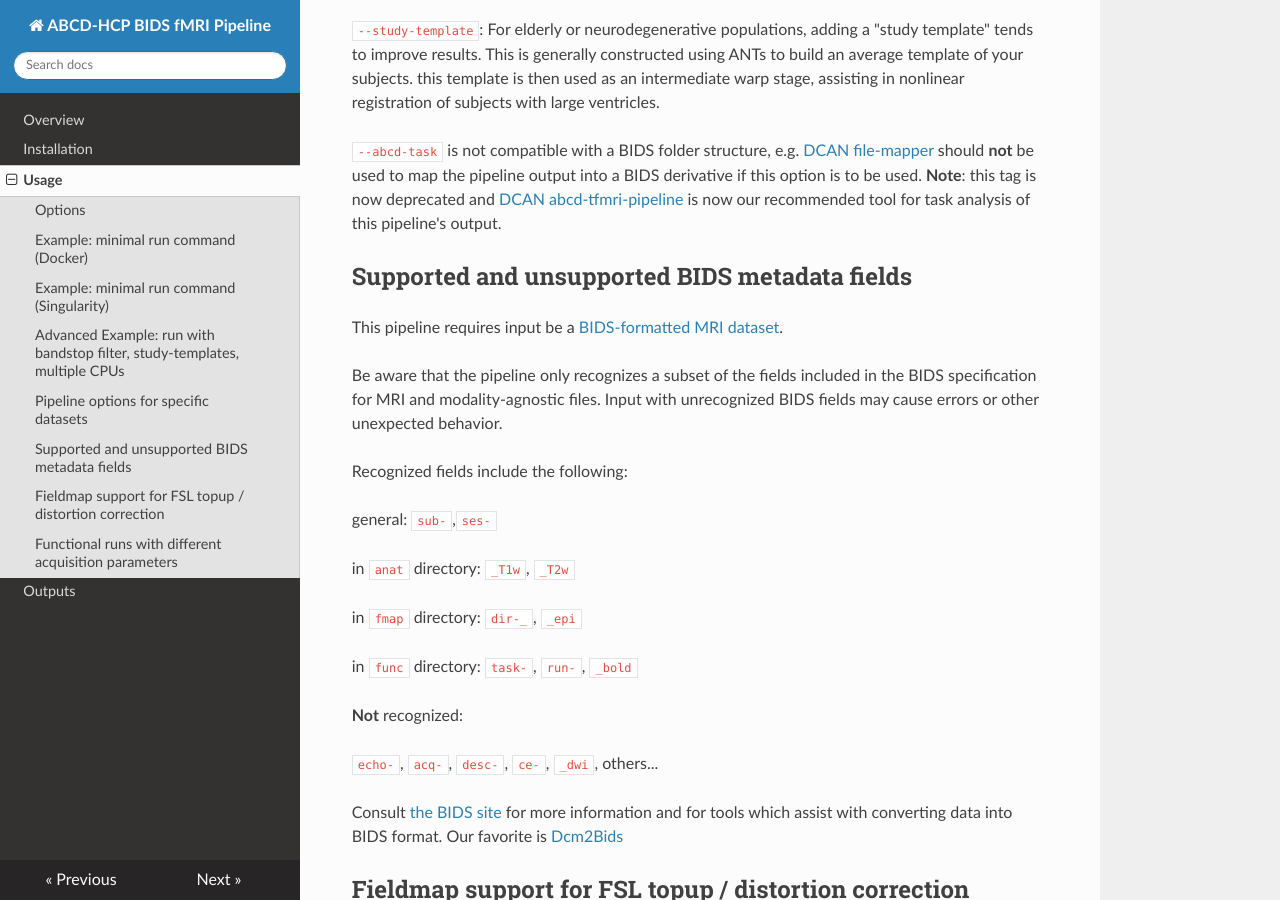
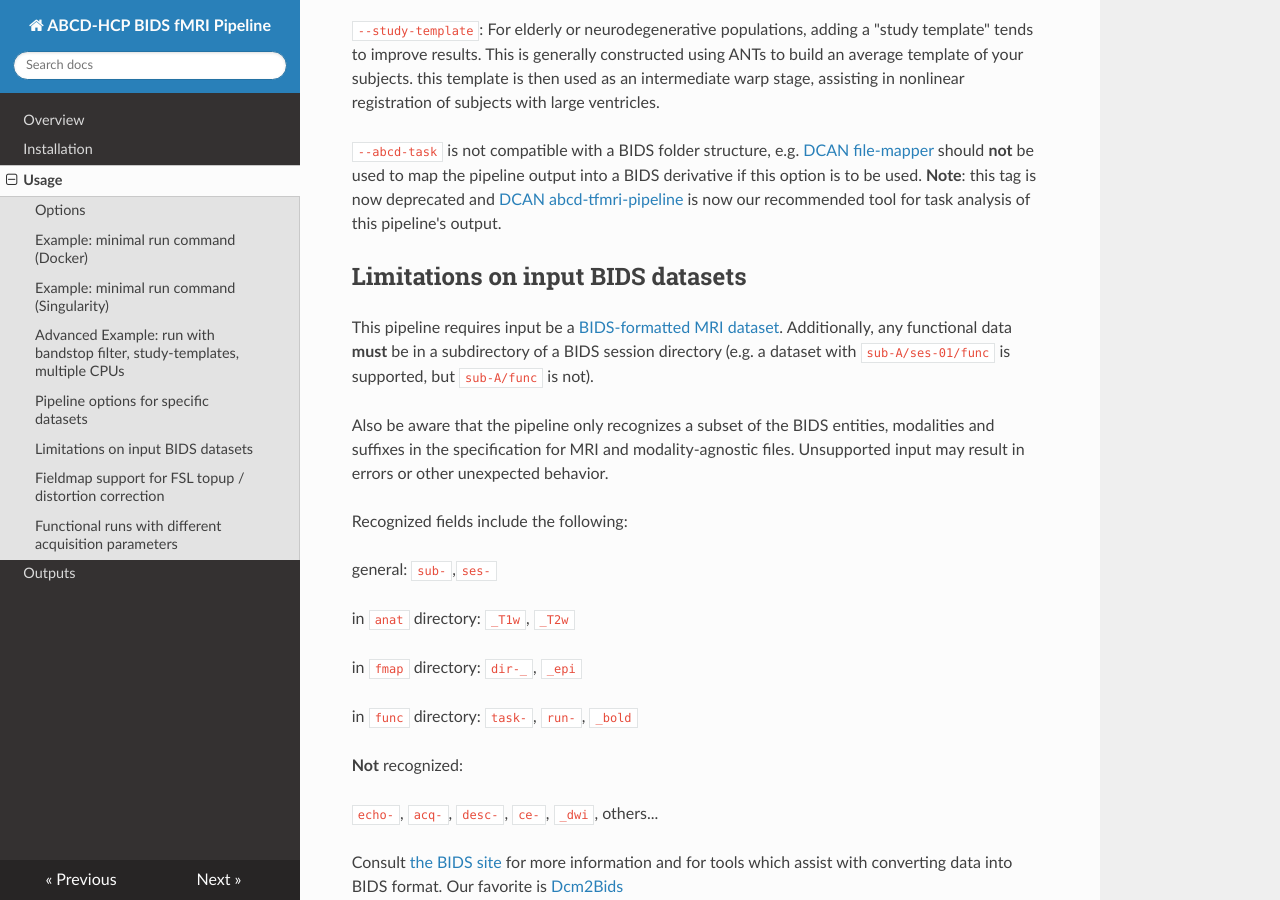
Before and after one commit to DCAN-Labs/abcd-hcp-pipeline, an MkDocs documentation site: the page built from docs/usage.md, in a window 1280 px wide and 900 px high, scrolled down 3549 px. Built offline with MkDocs 1.6.1, drawn with Linux system fonts in a browser that asks for light colours; nearby versions of some CDN libraries.

Commit message:
Update usage.md

```diff
--- a/docs/usage.md
+++ b/docs/usage.md
@@ -182,11 +182,11 @@ We have also requested 4 cores for faster processing: `--ncpus 4`
 
 `--abcd-task` is not compatible with a BIDS folder structure, e.g. [DCAN file-mapper](https://github.com/DCAN-Labs/file-mapper) should **not** be used to map the pipeline output into a BIDS derivative if this option is to be used. **Note**: this tag is now deprecated and [DCAN abcd-tfmri-pipeline](https://github.com/DCAN-Labs/abcd-bids-tfmri-pipeline) is now our recommended tool for task analysis of this pipeline's output.
 
-## Supported and unsupported BIDS metadata fields
+## Limitations on input BIDS datasets
 
-This pipeline requires input be a [BIDS-formatted MRI dataset](https://bids-specification.readthedocs.io/en/stable/).
+This pipeline requires input be a [BIDS-formatted MRI dataset](https://bids-specification.readthedocs.io/en/stable/). Additionally, any functional data **must** be in a subdirectory of a BIDS session directory (e.g. a dataset with `sub-A/ses-01/func` is supported, but `sub-A/func` is not).
 
-Be aware that the pipeline only recognizes a subset of the fields included in the BIDS specification for MRI and modality-agnostic files. Input with unrecognized BIDS fields may cause errors or other unexpected behavior.
+Also be aware that the pipeline only recognizes a subset of the BIDS entities, modalities and suffixes in the specification for MRI and modality-agnostic files. Unsupported input may result in errors or other unexpected behavior.
 
 Recognized fields include the following:
 
```
